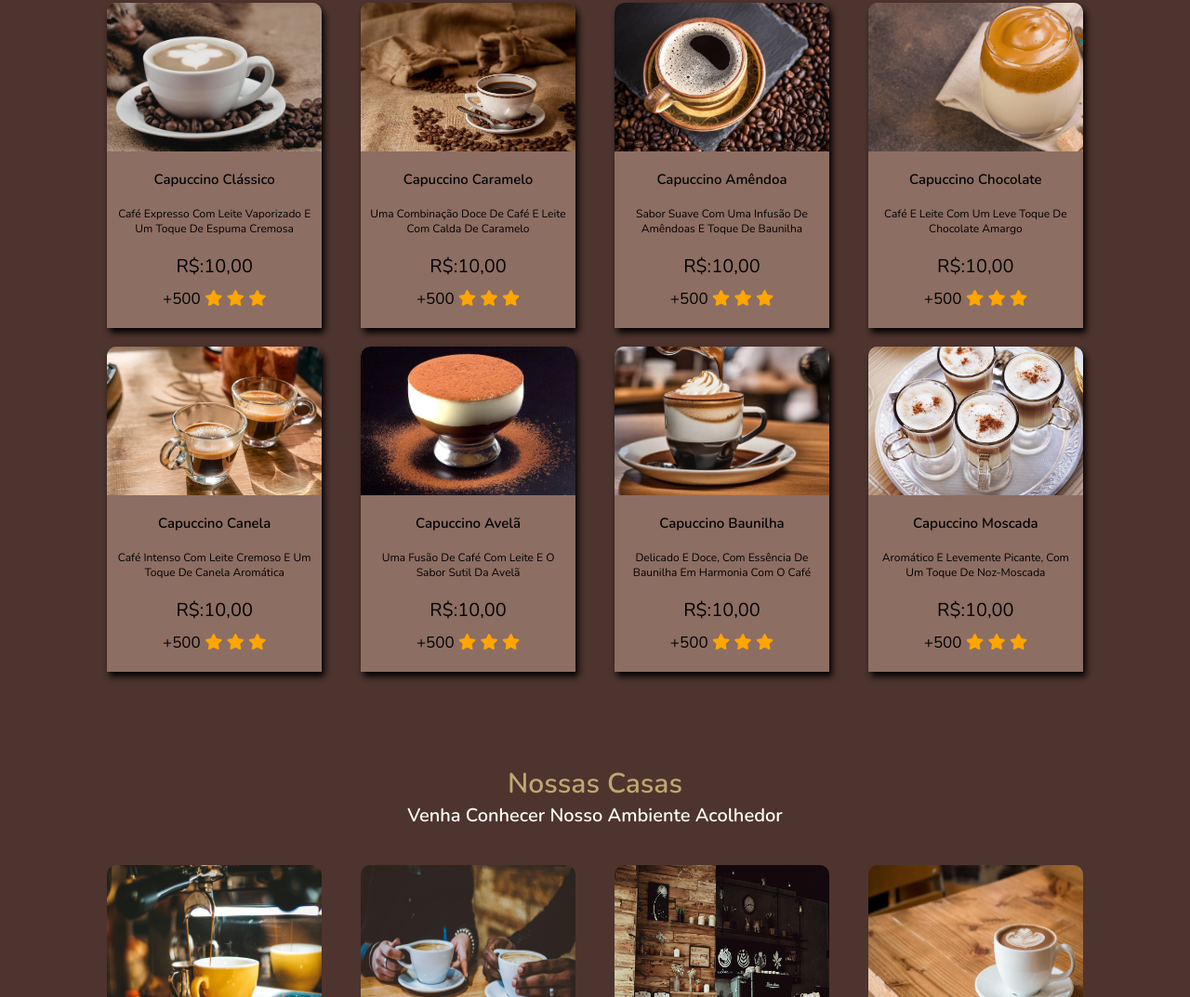
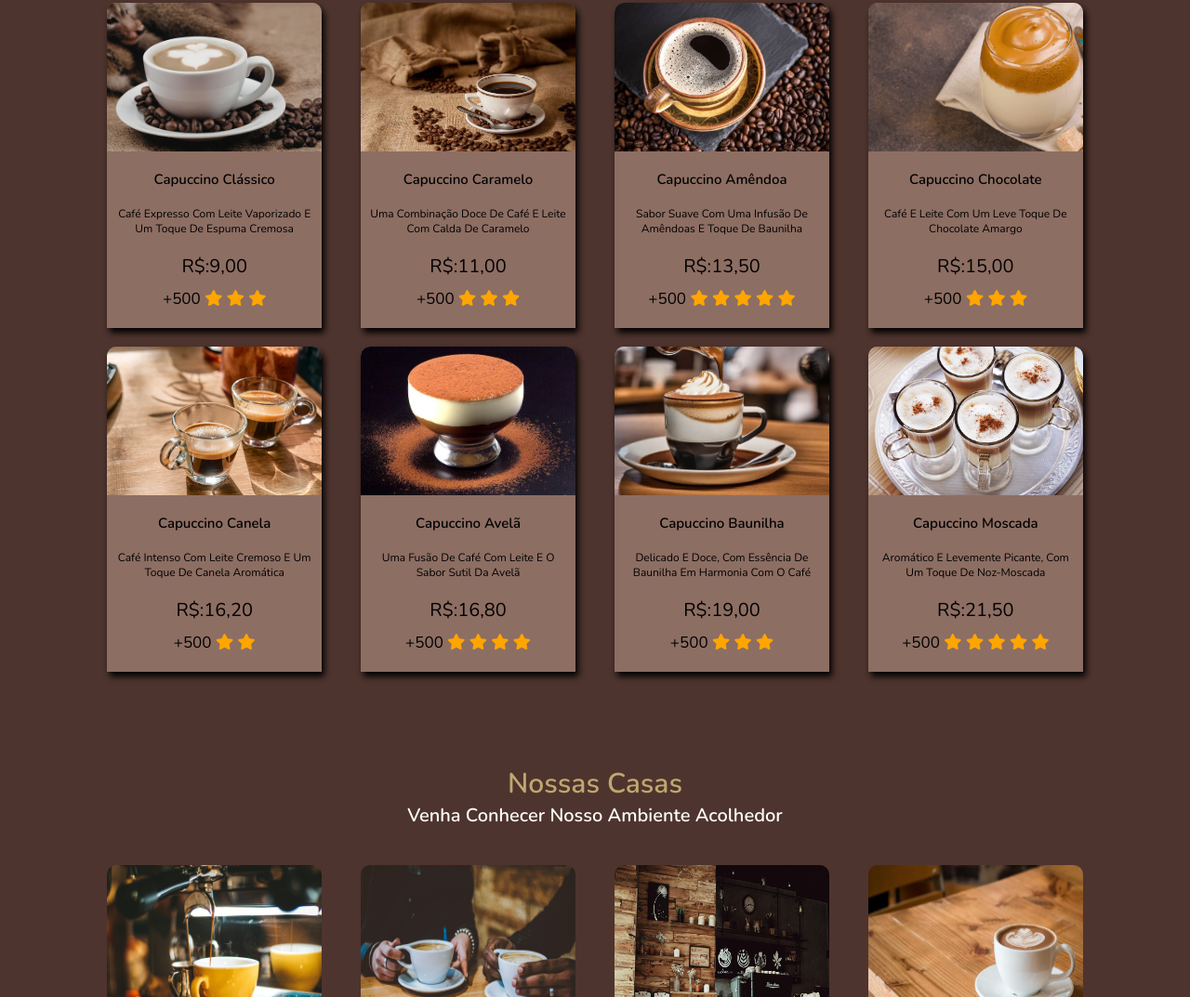
Before and after one commit to emersonsssouza/cafeBar, a plain HTML site: page index.html in a window 1280 px wide. Shown: the part 955-2028 px from the top of the page at 93% size. Drawn offline with nearby package versions, Linux system fonts and the light colour scheme.

Commit message:
Update index
Versão final

```diff
--- a/index.html
+++ b/index.html
@@ -84,7 +84,7 @@
                     <div class="product-info">
                         <h3 class="title-product">Capuccino Clássico</h3>
                         <p class="description">Café expresso com leite vaporizado e um toque de espuma cremosa</p>
-                        <p class="price">R$:10,00</p>
+                        <p class="price">R$:9,00</p>
                         <div class="valuation">
                             <span>+500
                                 <i class="fas fa-star"></i>
@@ -99,7 +99,7 @@
                     <div class="product-info">
                         <h3 class="title-product">Capuccino Caramelo</h3>
                         <p class="description">Uma combinação doce de café e leite com calda de caramelo</p>
-                        <p class="price">R$:10,00</p>
+                        <p class="price">R$:11,00</p>
                         <div class="valuation">
                             <span>+500
                                 <i class="fas fa-star"></i>
@@ -115,9 +115,11 @@
                     <div class="product-info">
                         <h3 class="title-product">Capuccino Amêndoa</h3>
                         <p class="description">Sabor suave com uma infusão de amêndoas e toque de baunilha</p>
-                        <p class="price">R$:10,00</p>
+                        <p class="price">R$:13,50</p>
                         <div class="valuation">
                             <span>+500
+                                <i class="fas fa-star"></i>
+                                <i class="fas fa-star"></i>
                                 <i class="fas fa-star"></i>
                                 <i class="fas fa-star"></i>
                                 <i class="fas fa-star"></i>
@@ -131,7 +133,7 @@
                     <div class="product-info">
                         <h3 class="title-product">Capuccino Chocolate</h3>
                         <p class="description">Café e leite com um leve toque de chocolate amargo</p>
-                        <p class="price">R$:10,00</p>
+                        <p class="price">R$:15,00</p>
                         <div class="valuation">
                             <span>+500
                                 <i class="fas fa-star"></i>
@@ -147,10 +149,9 @@
                     <div class="product-info">
                         <h3 class="title-product">Capuccino Canela</h3>
                         <p class="description">Café intenso com leite cremoso e um toque de canela aromática</p>
-                        <p class="price">R$:10,00</p>
+                        <p class="price">R$:16,20</p>
                         <div class="valuation">
                             <span>+500
-                                <i class="fas fa-star"></i>
                                 <i class="fas fa-star"></i>
                                 <i class="fas fa-star"></i>
                             </span>
@@ -163,9 +164,10 @@
                     <div class="product-info">
                         <h3 class="title-product">Capuccino Avelã</h3>
                         <p class="description">Uma fusão de café com leite e o sabor sutil da avelã</p>
-                        <p class="price">R$:10,00</p>
+                        <p class="price">R$:16,80</p>
                         <div class="valuation">
                             <span>+500
+                                <i class="fas fa-star"></i>
                                 <i class="fas fa-star"></i>
                                 <i class="fas fa-star"></i>
                                 <i class="fas fa-star"></i>
@@ -179,7 +181,7 @@
                     <div class="product-info">
                         <h3 class="title-product">Capuccino Baunilha</h3>
                         <p class="description">Delicado e doce, com essência de baunilha em harmonia com o café</p>
-                        <p class="price">R$:10,00</p>
+                        <p class="price">R$:19,00</p>
                         <div class="valuation">
                             <span>+500
                                 <i class="fas fa-star"></i>
@@ -194,9 +196,11 @@
                     <div class="product-info">
                         <h3 class="title-product">Capuccino Moscada</h3>
                         <p class="description">Aromático e levemente picante, com um toque de noz-moscada</p>
-                        <p class="price">R$:10,00</p>
+                        <p class="price">R$:21,50</p>
                         <div class="valuation">
                             <span>+500
+                                <i class="fas fa-star"></i>
+                                <i class="fas fa-star"></i>
                                 <i class="fas fa-star"></i>
                                 <i class="fas fa-star"></i>
                                 <i class="fas fa-star"></i>
@@ -372,4 +376,5 @@
         <script src="https://unpkg.com/swiper@7/swiper-bundle.min.js"></script>
         <script src='main.js'></script>
 </body>
+
 </html>
```
